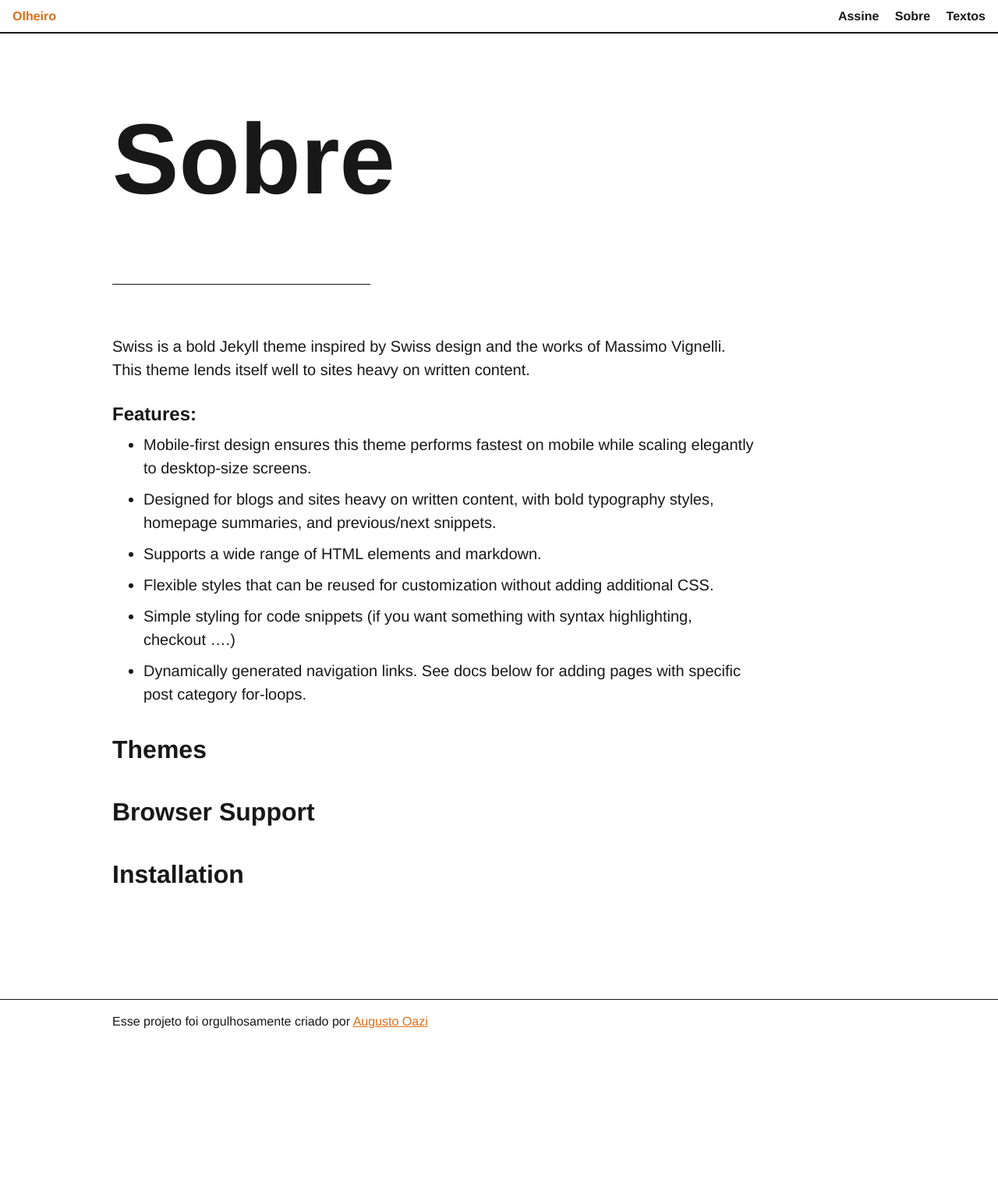
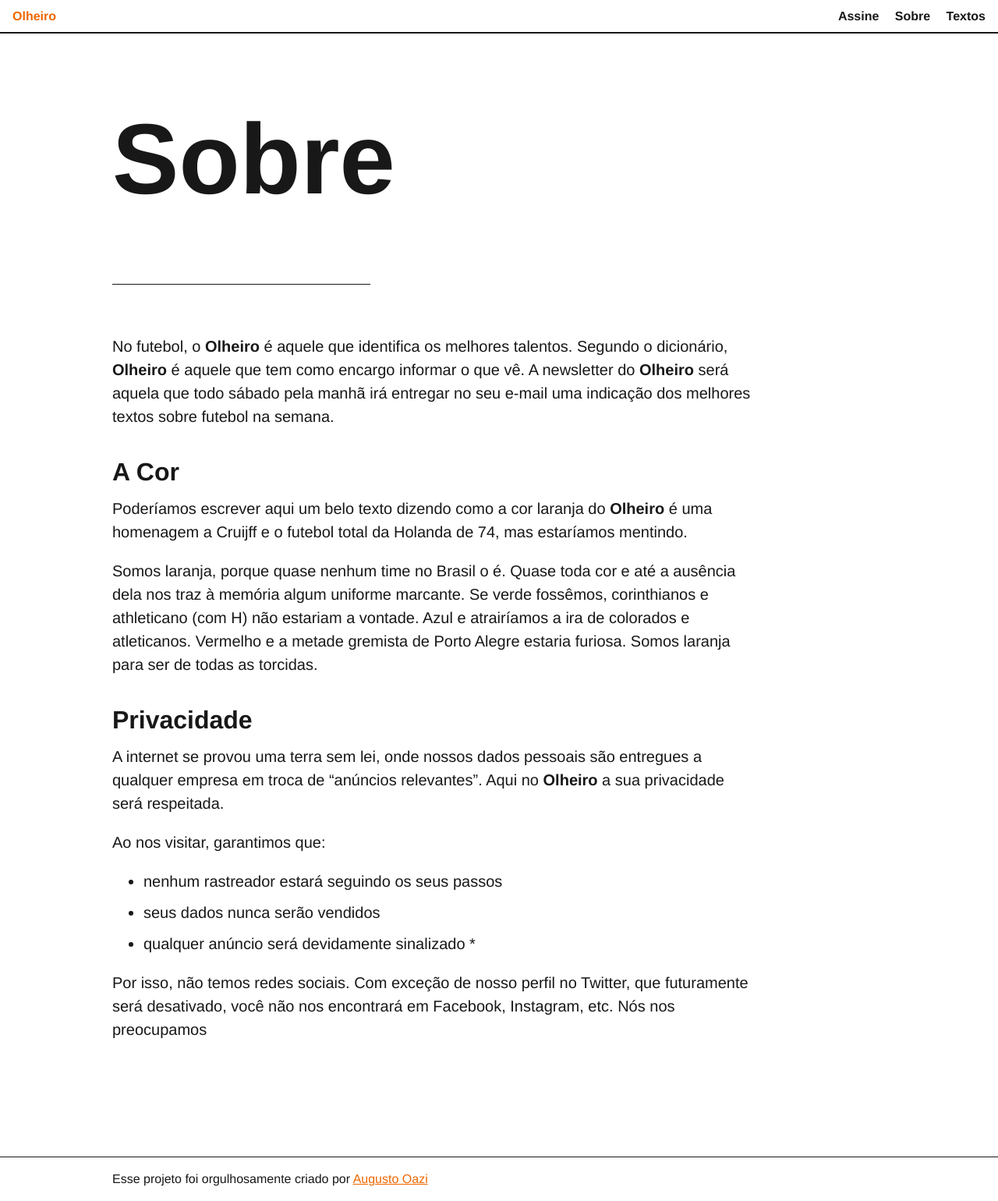
Before and after one commit to augustooazi/site_olheiro, a Jekyll site: the page built from sobre.md, in a window 1280 px wide. Shown: the whole page at 78% size. Built offline with Jekyll 4.4.1, drawn with Linux system fonts in a browser that asks for light colours; before the commit the page ends 1338 px from its top, so only the background shows below that.

Commit message:
23 feb 18:17

```diff
--- a/_sass/_theme-orange.scss
+++ b/_sass/_theme-orange.scss
@@ -1,7 +1,7 @@
 // Orange theme
 
-$orange: #fa8224;
-$orange-dark: #DF6D16;
+$orange: #ff6600;
+$orange-dark: #ee6600;
 $gray: #767676;
 $white: #fff;
 $black: #181818;
--- a/sobre.md
+++ b/sobre.md
@@ -4,18 +4,23 @@ title: Sobre
 permalink: /sobre/
 ---
 
-Swiss is a bold Jekyll theme inspired by Swiss design and the works of Massimo Vignelli. This theme lends itself well to sites heavy on written content.
+No futebol, o **Olheiro** é aquele que identifica os melhores talentos. Segundo o dicionário, **Olheiro** é aquele que tem como encargo informar o que vê. A newsletter do **Olheiro** será aquela que todo sábado pela manhã irá entregar no seu e-mail uma indicação dos melhores textos sobre futebol na semana.
 
-### Features:
-* Mobile-first design ensures this theme performs fastest on mobile while scaling elegantly to desktop-size screens.
-* Designed for blogs and sites heavy on written content, with bold typography styles, homepage summaries, and previous/next snippets.
-* Supports a wide range of HTML elements and markdown.
-* Flexible styles that can be reused for customization without adding additional CSS.
-* Simple styling for code snippets (if you want something with syntax highlighting, checkout ....)
-* Dynamically generated navigation links. See docs below for adding pages with specific post category for-loops.
+## A Cor
 
-## Themes
+Poderíamos escrever aqui um belo texto dizendo como a cor laranja do **Olheiro** é uma homenagem a Cruijff e o futebol total da Holanda de 74, mas estaríamos mentindo.
 
-## Browser Support
+Somos laranja, porque quase nenhum time no Brasil o é. Quase toda cor e até a ausência dela nos traz à memória algum uniforme marcante. Se verde fossêmos, corinthianos e athleticano (com H) não estariam a vontade. Azul e atrairíamos a ira de colorados e atleticanos. Vermelho e a metade gremista de Porto Alegre estaria furiosa. Somos laranja para ser de todas as torcidas.
 
-## Installation
+## Privacidade
+
+A internet se provou uma terra sem lei, onde nossos dados pessoais são entregues a qualquer empresa em troca de "anúncios relevantes". Aqui no **Olheiro** a sua privacidade será respeitada.
+
+Ao nos visitar, garantimos que:
+
+* nenhum rastreador estará seguindo os seus passos
+* seus dados nunca serão vendidos
+* qualquer anúncio será devidamente sinalizado
+*
+
+Por isso, não temos redes sociais. Com exceção de nosso perfil no Twitter, que futuramente será desativado, você não nos encontrará em Facebook, Instagram, etc. Nós nos preocupamos
```
Also changed, not shown: _includes/head.html (line endings or trailing spaces), 11 other files.
